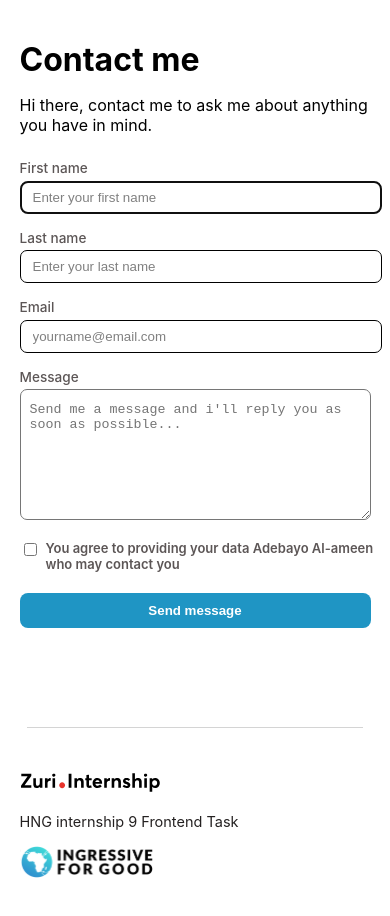
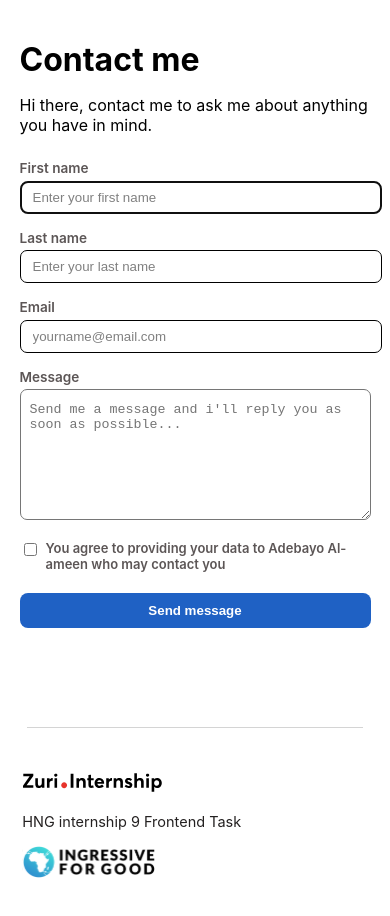
Before and after one commit to alamadrid01/learning, a React (Create React App) app: page /contact in a window 390 px wide. Shown: the top 916 px of the page. Built offline with nearby package versions, Linux system fonts and the light colour scheme.

Commit message:
refactor and styling: restructured the code and updated the styles

```diff
--- a/src/components/contact/Contact.js
+++ b/src/components/contact/Contact.js
@@ -76,7 +76,7 @@ export class Contact extends Component {
 
               <div className="a e">
                 <input required type="checkbox" name="" id="" />
-                <label className='check'>You agree to providing your data Adebayo Al-ameen who may contact you</label>
+                <label className='check'>You agree to providing your data to Adebayo Al-ameen who may contact you</label>
               </div>
 
               <button  id='btn__submit' type='submit'>Send message</button>
--- a/src/components/contact/contact.scss
+++ b/src/components/contact/contact.scss
@@ -19,7 +19,7 @@
 
             label{
                 font-size: 13.6px;
-                font-weight: 500;
+                font-weight: 600;
                 display: block;
                 color: rgb(92, 86, 86);
                 margin-bottom: 4.5px;
@@ -114,7 +114,7 @@
         }
 
         button{
-            background: rgb(31, 149, 196);
+            background: rgb(31, 97, 196);
             color: white;
             font-weight: 600;
             padding: 10px ;
--- a/src/components/footer/footer.scss
+++ b/src/components/footer/footer.scss
@@ -14,7 +14,7 @@ footer{
     @media (max-width: 768px){
         flex-direction: column;
         gap: 15px;
-        margin-left: 5%;
+        margin-left: 5.7%;
         text-align: left;
     }
 
```
